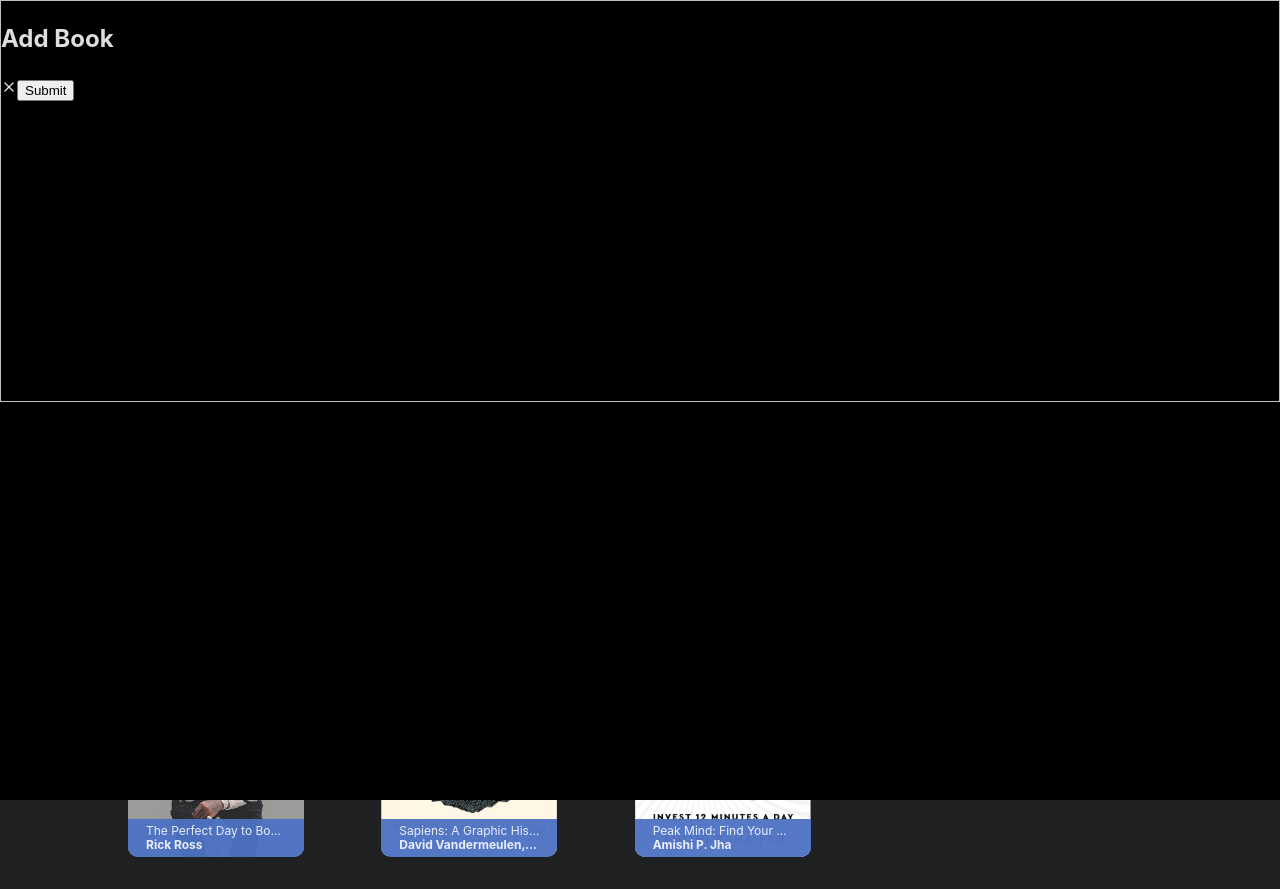
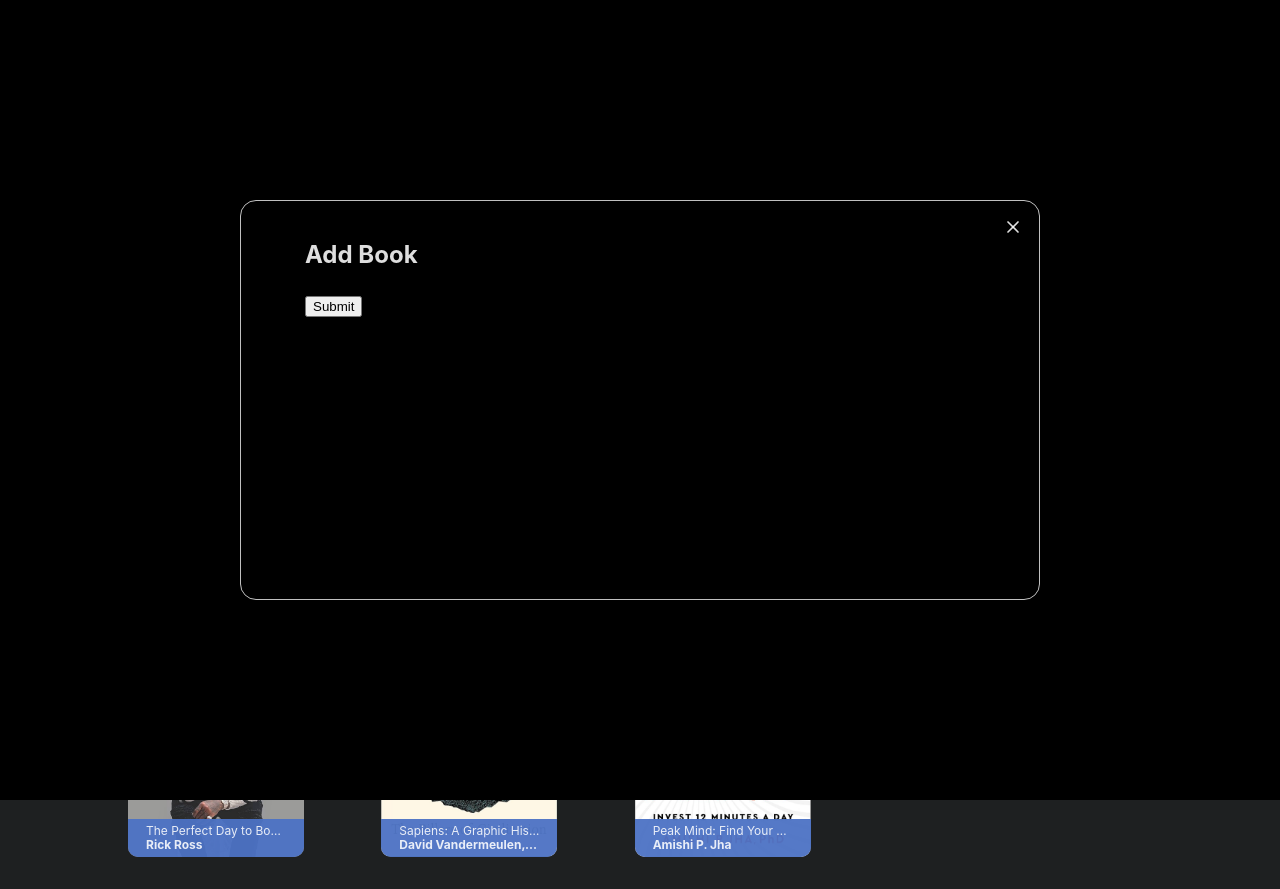
Before and after one commit to joshuanelsondev/odin-library, a React (Vite) app: page / in a window 1280 px wide. Both pictures are taken after typing "Sample" into the empty fields and a click on the button "Add Book". Built offline with nearby package versions, Linux system fonts and the light colour scheme.

Commit message:
feat: style form modal for AddBookForm

```diff
--- a/src/components/addBook/AddBookForm.scss
+++ b/src/components/addBook/AddBookForm.scss
@@ -6,15 +6,26 @@
   height: 100vh;
   width: 100vw;
   z-index: 10;
+  display: grid;
+  justify-content: center;
+  align-items: center;
 
   &__form {
     border: 1px solid silver;
+    border-radius: 1em;
     height: 25em;
-    eifthhz: 50em;
+    width: 50em;
+    min-width: fit-content;
+    padding: 1em 4em;
+    box-sizing: border-box;
+    position: relative;
   }
 
   &__close {
     cursor: pointer;
+    position: absolute;
+    top: 1em;
+    right: 1em;
   }
 
   &__submit {
--- a/src/components/addBook/AddBookForm.tsx
+++ b/src/components/addBook/AddBookForm.tsx
@@ -17,7 +17,7 @@ export default function AddBookForm ({ setFormVisibility }: FormProps) {
     <div className='addbook'>
       <form className='addbook__form' onSubmit={handleSubmit}>
         <h2>Add Book</h2>
-        <LuX className='addbook__close' onClick={() => setFormVisibility(false)} />
+        <LuX className='addbook__close' onClick={() => setFormVisibility(false)} size={20} />
         <button className='addbook__submit' type='submit'>Submit</button>
       </form>
     </div>
```
